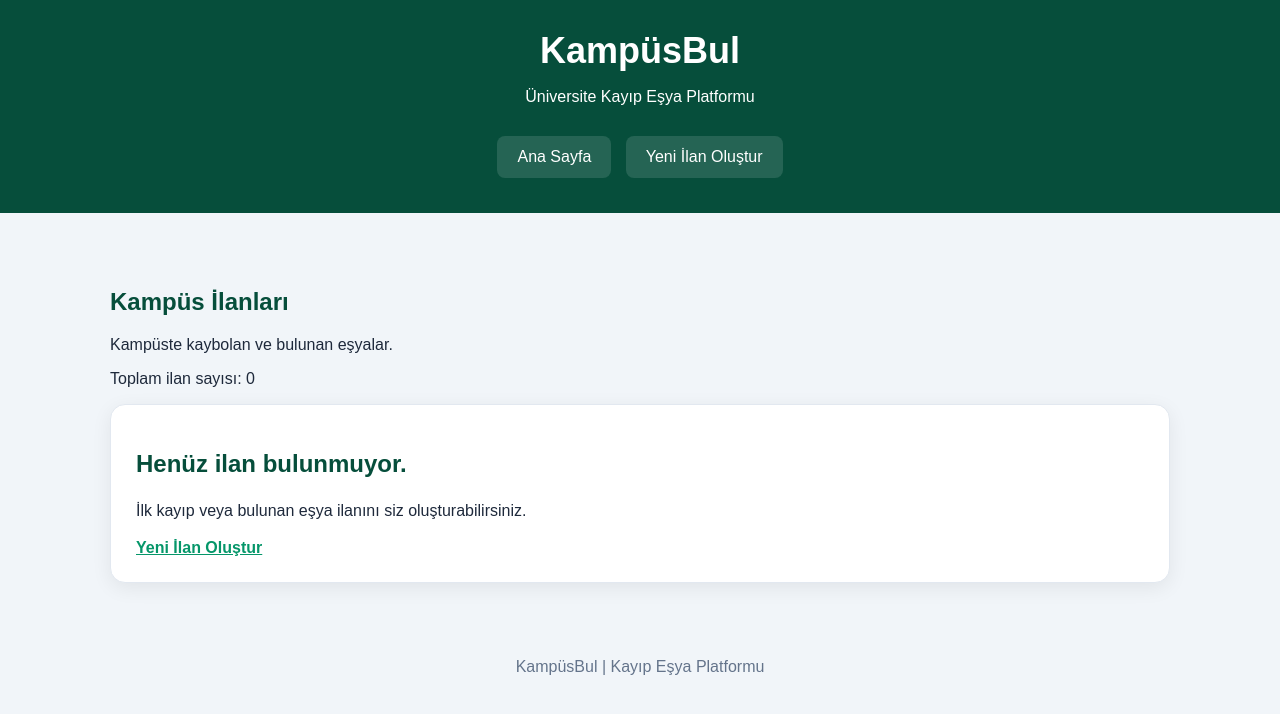
After one commit to omerakyol0/KampusBul, a Flask app: template templates/ilanlar.html in a window 1280 px wide. The commit adds this page. Shown: the top 714 px of the page. Run offline with Flask 3, Linux system fonts and the light colour scheme; the template is opened without the code that fills it, so the values that code supplies are empty.

Commit message:
Ilan listeleme ve navigasyon ozelligi eklendi (#2)

```diff
--- a/app.py
+++ b/app.py
@@ -23,10 +23,22 @@ def veritabani_olustur():
         """)
 
 
-# Ana sayfa
+# Ana sayfa ve ilan listeleme
 @app.route("/")
 def ana_sayfa():
-    return redirect(url_for("ilan_ekle"))
+
+    with sqlite3.connect(DB_PATH) as baglanti:
+        baglanti.row_factory = sqlite3.Row
+
+        ilanlar = baglanti.execute("""
+            SELECT * FROM ilanlar
+            ORDER BY id DESC
+        """).fetchall()
+
+    return render_template(
+        "ilanlar.html",
+        ilanlar=ilanlar
+    )
 
 
 # Ilan olusturma
--- a/static/style.css
+++ b/static/style.css
@@ -8,6 +8,8 @@ body {
     background: #f1f5f9;
     color: #1e293b;
 }
+
+/* Ust baslik */
 
 header {
     background: #064e3b;
@@ -20,6 +22,29 @@ header h1 {
     font-size: 36px;
     margin: 0;
 }
+
+/* Navigasyon menusu */
+
+nav {
+    margin-top: 25px;
+}
+
+nav a {
+    display: inline-block;
+    color: white;
+    text-decoration: none;
+    padding: 12px 20px;
+    margin: 5px;
+    background: #ffffff20;
+    border-radius: 8px;
+    transition: 0.2s;
+}
+
+nav a:hover {
+    background: #ffffff40;
+}
+
+/* Ilan olusturma formu */
 
 .container {
     max-width: 650px;
@@ -70,11 +95,20 @@ button:hover {
     background: #047857;
 }
 
+/* Basari ve hata mesajlari */
+
 .basarili {
     background: #dcfce7;
     color: #166534;
     padding: 15px;
     border-radius: 8px;
+}
+
+.basarili a {
+    display: block;
+    color: #166534;
+    margin-top: 10px;
+    font-weight: bold;
 }
 
 .hata {
@@ -84,15 +118,100 @@ button:hover {
     border-radius: 8px;
 }
 
+/* Ilan listeleme sayfasi */
+
+.ilan-container {
+    max-width: 1100px;
+    margin: 35px auto;
+    padding: 20px;
+}
+
+.ilan-grid {
+    display: grid;
+    grid-template-columns: repeat(auto-fit, minmax(280px, 1fr));
+    gap: 25px;
+}
+
+/* Ilan kartlari */
+
+.ilan-kart {
+    background: white;
+    padding: 25px;
+    border-radius: 15px;
+    box-shadow: 0 5px 20px #00000012;
+    border: 1px solid #e2e8f0;
+    overflow-wrap: anywhere;
+    transition: 0.2s;
+}
+
+.ilan-kart:hover {
+    transform: translateY(-3px);
+    box-shadow: 0 8px 25px #00000018;
+}
+
+.ilan-kart h2 {
+    margin-top: 20px;
+}
+
+.ilan-kart p {
+    line-height: 1.6;
+}
+
+.ilan-kart small {
+    color: #64748b;
+}
+
+.ilan-kart a {
+    color: #059669;
+    font-weight: bold;
+}
+
+/* Ilan turu etiketleri */
+
+.etiket {
+    display: inline-block;
+    padding: 8px 15px;
+    border-radius: 20px;
+    font-size: 14px;
+    font-weight: bold;
+}
+
+.kayip {
+    background: #fee2e2;
+    color: #991b1b;
+}
+
+.bulunan {
+    background: #dcfce7;
+    color: #166534;
+}
+
+/* Alt bilgi */
+
 footer {
     text-align: center;
     padding: 20px;
     color: #64748b;
 }
 
+/* Mobil uyumluluk */
+
 @media (max-width: 700px) {
+
     .container {
         margin: 20px 15px;
         padding: 20px;
     }
+
+    .ilan-grid {
+        grid-template-columns: 1fr;
+    }
+
+    header h1 {
+        font-size: 28px;
+    }
+
+    nav a {
+        padding: 10px 15px;
+    }
 }
--- /dev/null
+++ b/templates/ilanlar.html
@@ -0,0 +1,98 @@
+<!DOCTYPE html>
+<html lang="tr">
+<head>
+
+    <meta charset="UTF-8">
+    <meta name="viewport" content="width=device-width, initial-scale=1.0">
+
+    <title>KampüsBul - İlanlar</title>
+
+    <link rel="stylesheet"
+          href="{{ url_for('static', filename='style.css') }}">
+
+</head>
+
+<body>
+
+    <header>
+
+        <h1>KampüsBul</h1>
+
+        <p>Üniversite Kayıp Eşya Platformu</p>
+
+        <nav>
+            <a href="/">Ana Sayfa</a>
+            <a href="/ilan-ekle">Yeni İlan Oluştur</a>
+        </nav>
+
+    </header>
+
+    <main class="ilan-container">
+
+        <h2>Kampüs İlanları</h2>
+
+        <p>Kampüste kaybolan ve bulunan eşyalar.</p>
+
+        <p>Toplam ilan sayısı: {{ ilanlar|length }}</p>
+
+        <div class="ilan-grid">
+
+            {% for ilan in ilanlar %}
+
+                <div class="ilan-kart">
+
+                    <span class="etiket {{ 'kayip' if ilan['tur'] == 'Kayıp' else 'bulunan' }}">
+
+                        {{ ilan['tur'] }} Eşya
+
+                    </span>
+
+                    <h2>{{ ilan['esya_adi'] }}</h2>
+
+                    <p>
+                        <strong>Konum:</strong>
+                        {{ ilan['konum'] }}
+                    </p>
+
+                    <p>
+                        <strong>Açıklama:</strong>
+                        {{ ilan['aciklama'] }}
+                    </p>
+
+                    <p>
+                        <strong>Durum:</strong>
+                        {{ ilan['durum'] }}
+                    </p>
+
+                    <small>
+                        Tarih: {{ ilan['tarih'] }}
+                    </small>
+
+                </div>
+
+            {% else %}
+
+                <div class="ilan-kart">
+
+                    <h2>Henüz ilan bulunmuyor.</h2>
+
+                    <p>İlk kayıp veya bulunan eşya ilanını siz oluşturabilirsiniz.</p>
+
+                    <a href="/ilan-ekle">
+                        Yeni İlan Oluştur
+                    </a>
+
+                </div>
+
+            {% endfor %}
+
+        </div>
+
+    </main>
+
+    <footer>
+        KampüsBul | Kayıp Eşya Platformu
+    </footer>
+
+</body>
+</html>
```
Also changed, not shown: templates/ilan_ekle.html (+32 -8 lines).
